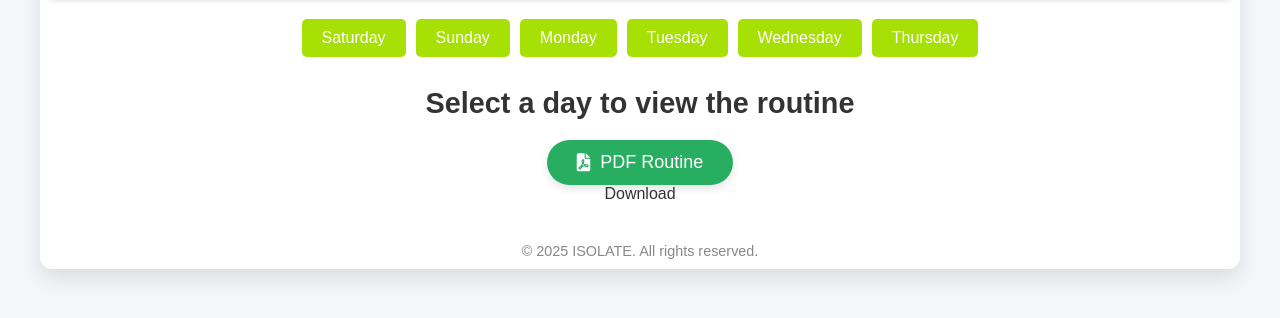
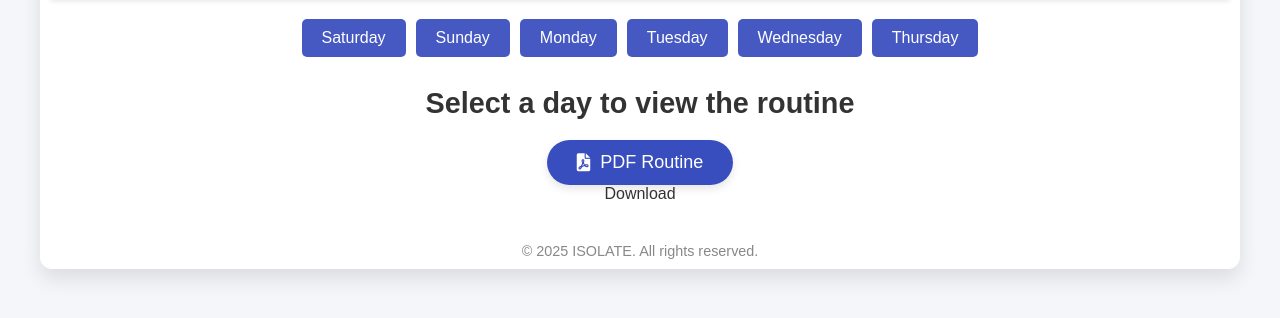
Before and after one commit to diptochaccroboti/routinenow-v1.1, a plain HTML site: page index.html in a window 1280 px wide. Shown: the part 316-634 px from the top of the page. Drawn offline with nearby package versions, Linux system fonts and the light colour scheme; no server answers.

Commit message:
style.css

```diff
--- a/style.css
+++ b/style.css
@@ -136,7 +136,7 @@ footer {
 
 
 #downloadPdfBtn {
-    background-color: #27ae60;
+    background-color: #172fb4da;
     color: white;
     font-size: 18px;
     padding: 12px 30px;
@@ -154,7 +154,7 @@ footer {
 }
 
 #downloadPdfBtn:hover {
-    background-color: #2ecc71;
+    background-color: #0c3092;
     box-shadow: 0 6px 12px rgba(0, 0, 0, 0.2);
 }
 
@@ -230,7 +230,7 @@ h1 {
 /* Day Cards */
 .day-card {
     padding: 10px 20px;
-    background-color: #a6e005;
+    background-color: #3045bbe3;
     border-radius: 5px;
     cursor: pointer;
     text-align: center;
@@ -239,7 +239,7 @@ h1 {
 }
 
 .day-card:hover {
-    background-color: #4CAF50;
+    background-color: #0b2180;
     color: white;
 }
 
@@ -256,14 +256,14 @@ h1 {
 .pdf-download button {
     padding: 10px 20px;
     font-size: 1rem;
-    background-color: #4CAF50;
+    background-color: #1815af;
     color: white;
     border: none;
     cursor: pointer;
 }
 
 .pdf-download button:hover {
-    background-color: #45a049;
+    background-color: #4430b6;
 }
 
 /* Responsive Styles */
```
